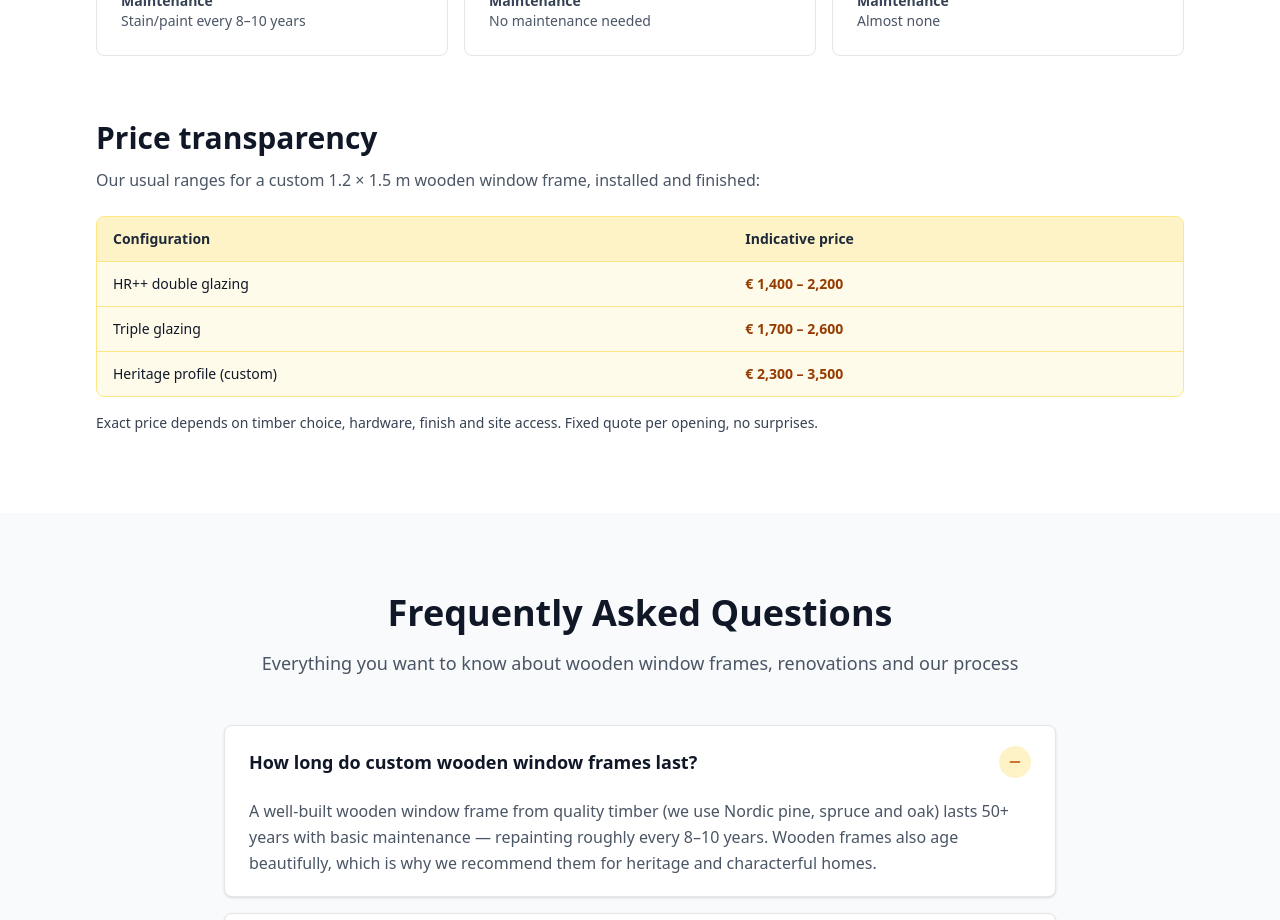
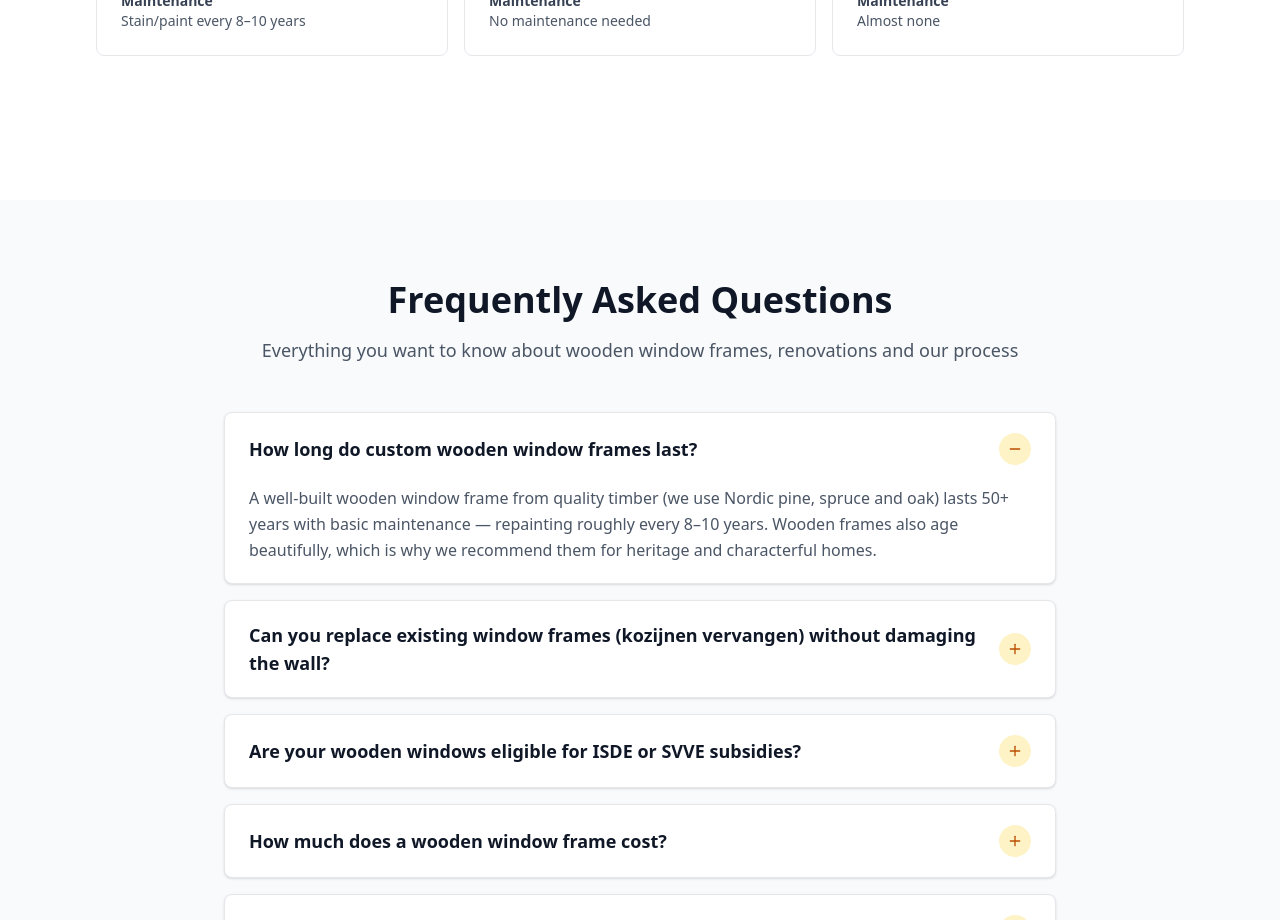
Before and after one commit to Andrei1430/CompanyWebsite2, a SvelteKit app: page / in a window 1280 px wide. Shown: the part 6400-7320 px from the top of the page. Built offline with nearby package versions, Linux system fonts and the light colour scheme.

Commit message:
Removed price section.

```diff
--- a/src/routes/[[lang=lang]]/+page.svelte
+++ b/src/routes/[[lang=lang]]/+page.svelte
@@ -95,16 +95,6 @@
 						maintenance: 'Quasi nul'
 					}
 				],
-				priceTitle: 'Transparence sur les prix',
-				priceIntro:
-					'Voici nos fourchettes habituelles pour un châssis bois sur mesure de 1,2 × 1,5 m, posé et finition incluse :',
-				priceRows: [
-					{ scope: 'Double vitrage HR++', range: '€ 1 400 – 2 200' },
-					{ scope: 'Triple vitrage', range: '€ 1 700 – 2 600' },
-					{ scope: 'Profilé monumental sur mesure', range: '€ 2 300 – 3 500' }
-				],
-				priceNote:
-					'Le prix exact dépend du bois choisi, de la quincaillerie, de la finition et de l’accessibilité du chantier. Devis fixe par ouverture, sans surprise.'
 			};
 		if (language === 'nl')
 			return {
@@ -141,16 +131,6 @@
 						maintenance: 'Bijna geen'
 					}
 				],
-				priceTitle: 'Prijstransparantie',
-				priceIntro:
-					'Onze gebruikelijke ranges voor een houten kozijn op maat van 1,2 × 1,5 m, inclusief plaatsing en afwerking:',
-				priceRows: [
-					{ scope: 'HR++ dubbelglas', range: '€ 1.400 – 2.200' },
-					{ scope: 'Triple glas', range: '€ 1.700 – 2.600' },
-					{ scope: 'Monumentaal profiel op maat', range: '€ 2.300 – 3.500' }
-				],
-				priceNote:
-					'De exacte prijs hangt af van houtsoort, beslag, afwerking en bereikbaarheid van de werf. Vaste prijs per opening, geen verrassingen.'
 			};
 		return {
 			glassTitle: 'HR++ glass vs triple glass: which should you choose?',
@@ -187,16 +167,6 @@
 					maintenance: 'Almost none'
 				}
 			],
-			priceTitle: 'Price transparency',
-			priceIntro:
-				'Our usual ranges for a custom 1.2 × 1.5 m wooden window frame, installed and finished:',
-			priceRows: [
-				{ scope: 'HR++ double glazing', range: '€ 1,400 – 2,200' },
-				{ scope: 'Triple glazing', range: '€ 1,700 – 2,600' },
-				{ scope: 'Heritage profile (custom)', range: '€ 2,300 – 3,500' }
-			],
-			priceNote:
-				'Exact price depends on timber choice, hardware, finish and site access. Fixed quote per opening, no surprises.'
 		};
 	});
 
@@ -320,8 +290,6 @@
 		bestFor: language === 'nl' ? 'Ideaal voor' : language === 'fr' ? 'Idéal pour' : 'Best for',
 		lifespan: language === 'nl' ? 'Levensduur' : language === 'fr' ? 'Durée de vie' : 'Lifespan',
 		maintenance: language === 'nl' ? 'Onderhoud' : language === 'fr' ? 'Entretien' : 'Maintenance',
-		configuration: language === 'nl' ? 'Configuratie' : language === 'fr' ? 'Configuration' : 'Configuration',
-		price: language === 'nl' ? 'Indicatieve prijs' : language === 'fr' ? 'Prix indicatif' : 'Indicative price'
 	});
 </script>
 
@@ -921,29 +889,6 @@
 				</div>
 			</div>
 
-			<div>
-				<h3 class="mb-3 text-3xl font-bold text-gray-900">{comparison.priceTitle}</h3>
-				<p class="mb-6 text-gray-600">{comparison.priceIntro}</p>
-				<div class="overflow-x-auto rounded-lg border border-amber-200 bg-amber-50">
-					<table class="w-full text-left text-sm">
-						<thead class="bg-amber-100 text-gray-800">
-							<tr>
-								<th class="px-4 py-3">{compareLabels.configuration}</th>
-								<th class="px-4 py-3">{compareLabels.price}</th>
-							</tr>
-						</thead>
-						<tbody>
-							{#each comparison.priceRows as row}
-								<tr class="border-t border-amber-200">
-									<td class="px-4 py-3 font-medium text-gray-900">{row.scope}</td>
-									<td class="px-4 py-3 font-semibold text-amber-800">{row.range}</td>
-								</tr>
-							{/each}
-						</tbody>
-					</table>
-				</div>
-				<p class="mt-4 text-sm text-gray-700">{comparison.priceNote}</p>
-			</div>
 		</div>
 	</section>
 
```
